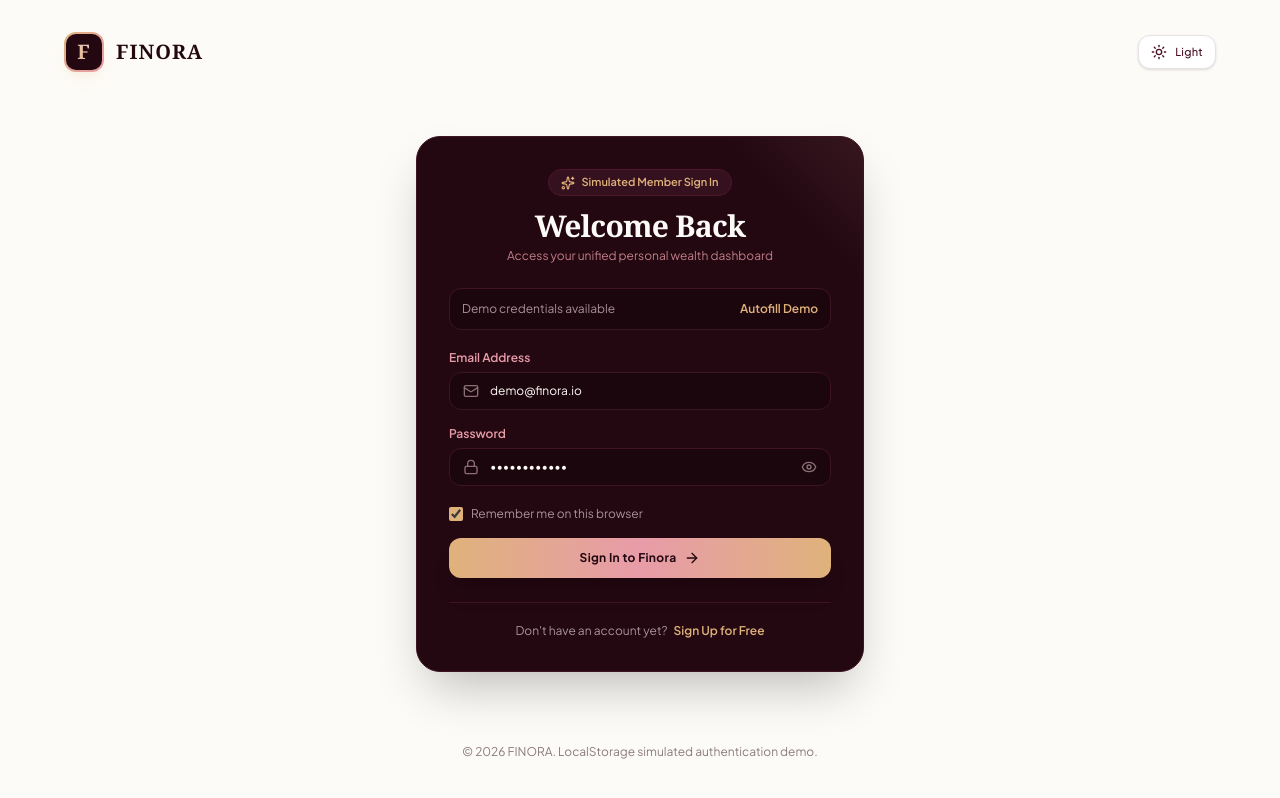
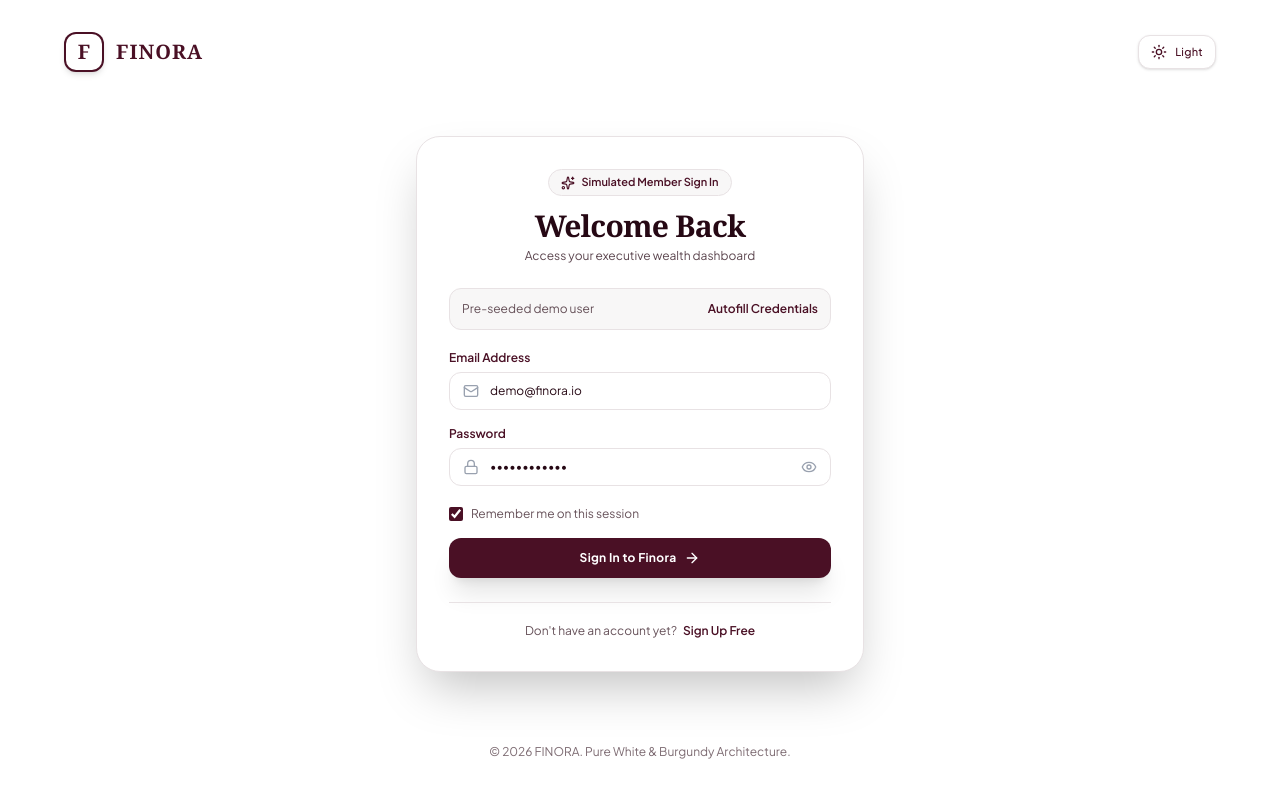
Before and after one commit to vermaanv01-boop/FINORA-Personal-Finance-Tracker., a React (Vite) app: page /login in a window 1280 px wide. Built offline with nearby package versions, Linux system fonts and the light colour scheme; a web font is replaced by a local one.

Commit message:
changing ui

```diff
--- a/src/pages/LoginPage.jsx
+++ b/src/pages/LoginPage.jsx
@@ -7,14 +7,15 @@ import {
   EyeOff,
   ArrowRight,
   Sparkles,
-  ShieldCheck,
-  CheckCircle2
+  ShieldCheck
 } from 'lucide-react';
 import { useAuth } from '../context/AuthContext';
+import { useTheme } from '../context/ThemeContext';
 import ThemeToggle from '../components/ThemeToggle';
 
 export default function LoginPage() {
   const { login, demoUser } = useAuth();
+  const { isDark } = useTheme();
   const navigate = useNavigate();
 
   const [email, setEmail] = useState('demo@finora.io');
@@ -42,7 +43,7 @@ export default function LoginPage() {
       } else {
         setError(res.error);
       }
-    }, 300);
+    }, 250);
   };
 
   const fillDemo = () => {
@@ -52,18 +53,25 @@ export default function LoginPage() {
   };
 
   return (
-    <div className="min-h-screen flex flex-col justify-between bg-[#FDFBF7] dark:bg-[#0F0307] text-[#1F2937] dark:text-[#FDFBF7] transition-colors p-4 sm:p-6">
+    <div className={`
+      min-h-screen flex flex-col justify-between transition-colors duration-300 p-4 sm:p-6
+      ${isDark ? 'bg-[#260814] text-[#FFFFFF]' : 'bg-[#FFFFFF] text-[#260814]'}
+    `}>
       {/* Header bar */}
       <header className="max-w-6xl w-full mx-auto flex items-center justify-between py-2">
         <NavLink to="/" className="flex items-center gap-3 group">
-          <div className="w-10 h-10 rounded-xl bg-gradient-to-br from-[#DFB27A] to-[#E89BA8] p-0.5 flex items-center justify-center shadow-lg shadow-[#DFB27A]/10 group-hover:scale-105 transition-transform">
-            <div className="w-full h-full bg-[#230811] rounded-[10px] flex items-center justify-center">
-              <span className="font-serif font-extrabold text-xl tracking-wider text-transparent bg-clip-text bg-gradient-to-tr from-[#DFB27A] to-[#F7D6DC]">
-                F
-              </span>
+          <div className={`
+            w-10 h-10 rounded-xl p-0.5 flex items-center justify-center shadow-md transition-transform group-hover:scale-105
+            ${isDark ? 'bg-[#FFFFFF]' : 'bg-[#4A1025]'}
+          `}>
+            <div className={`
+              w-full h-full rounded-[10px] flex items-center justify-center font-serif font-extrabold text-xl
+              ${isDark ? 'bg-[#260814] text-[#FFFFFF]' : 'bg-[#FFFFFF] text-[#4A1025]'}
+            `}>
+              F
             </div>
           </div>
-          <span className="font-serif font-bold text-xl tracking-wider text-[#230811] dark:text-[#FDFBF7]">
+          <span className={`font-serif font-bold text-xl tracking-wider ${isDark ? 'text-[#FFFFFF]' : 'text-[#4A1025]'}`}>
             FINORA
           </span>
         </NavLink>
@@ -73,37 +81,49 @@ export default function LoginPage() {
 
       {/* Login Card */}
       <main className="max-w-md w-full mx-auto my-auto py-8">
-        <div className="bg-[#230811] border border-[#3E1421] rounded-3xl p-6 sm:p-8 shadow-2xl text-[#FDFBF7] relative overflow-hidden">
-          <div className="absolute top-0 right-0 w-36 h-36 bg-gradient-to-bl from-[#E89BA8]/10 via-transparent to-transparent rounded-bl-full pointer-events-none" />
-
+        <div className={`
+          border rounded-3xl p-6 sm:p-8 shadow-2xl relative overflow-hidden transition-all
+          ${isDark
+            ? 'bg-[#360B1C] border-[#52152C] text-[#FFFFFF]'
+            : 'bg-[#FFFFFF] border-[#E8E2E4] text-[#260814]'
+          }
+        `}>
           {/* Title */}
           <div className="text-center mb-6">
-            <div className="inline-flex items-center gap-1.5 px-3 py-1 rounded-full bg-[#35101E] border border-[#4E1829] text-[11px] font-semibold text-[#DFB27A] mb-3">
+            <div className={`
+              inline-flex items-center gap-1.5 px-3 py-1 rounded-full border text-[11px] font-semibold mb-3
+              ${isDark ? 'bg-[#260814] border-[#52152C] text-[#FFFFFF]' : 'bg-[#F8F7F7] border-[#E8E2E4] text-[#4A1025]'}
+            `}>
               <Sparkles className="w-3.5 h-3.5" />
               <span>Simulated Member Sign In</span>
             </div>
-            <h1 className="font-serif text-2xl sm:text-3xl font-bold tracking-tight text-[#FDFBF7]">
+            <h1 className={`font-serif text-2xl sm:text-3xl font-bold tracking-tight ${isDark ? 'text-[#FFFFFF]' : 'text-[#260814]'}`}>
               Welcome Back
             </h1>
-            <p className="text-xs text-[#E89BA8]/80 mt-1">
-              Access your unified personal wealth dashboard
+            <p className={`text-xs mt-1 ${isDark ? 'text-[#FFFFFF]/70' : 'text-[#260814]/75'}`}>
+              Access your executive wealth dashboard
             </p>
           </div>
 
           {/* Quick Demo Fill Pill */}
-          <div className="mb-5 p-3 rounded-xl bg-[#1C060D] border border-[#3D1421] flex items-center justify-between text-xs">
-            <span className="text-[#A89299]">Demo credentials available</span>
+          <div className={`
+            mb-5 p-3 rounded-xl border flex items-center justify-between text-xs
+            ${isDark ? 'bg-[#260814] border-[#52152C]' : 'bg-[#F8F7F7] border-[#E8E2E4]'}
+          `}>
+            <span className={isDark ? 'text-[#FFFFFF]/70' : 'text-[#260814]/70'}>
+              Pre-seeded demo user
+            </span>
             <button
               type="button"
               onClick={fillDemo}
-              className="text-[#DFB27A] hover:underline font-semibold"
+              className={`font-semibold hover:underline cursor-pointer ${isDark ? 'text-[#FFFFFF]' : 'text-[#4A1025]'}`}
             >
-              Autofill Demo
+              Autofill Credentials
             </button>
           </div>
 
           {error && (
-            <div className="mb-4 p-3 rounded-xl bg-rose-950/60 border border-rose-800 text-rose-300 text-xs font-medium">
+            <div className="mb-4 p-3 rounded-xl bg-red-950/60 border border-red-800 text-white text-xs font-medium">
               {error}
             </div>
           )}
@@ -111,17 +131,23 @@ export default function LoginPage() {
           {/* Form */}
           <form onSubmit={handleSubmit} className="space-y-4">
             <div>
-              <label className="block text-xs font-semibold text-[#E89BA8] mb-1.5">
+              <label className={`block text-xs font-semibold mb-1.5 ${isDark ? 'text-[#FFFFFF]/90' : 'text-[#4A1025]'}`}>
                 Email Address
               </label>
               <div className="relative">
-                <Mail className="w-4 h-4 absolute left-3.5 top-1/2 -translate-y-1/2 text-[#8C6E76]" />
+                <Mail className="w-4 h-4 absolute left-3.5 top-1/2 -translate-y-1/2 text-gray-400" />
                 <input
                   type="email"
                   value={email}
                   onChange={(e) => setEmail(e.target.value)}
                   placeholder="name@finora.io"
-                  className="w-full pl-10 pr-4 py-2.5 rounded-xl bg-[#1C060D] border border-[#3D1421] text-xs text-[#FDFBF7] placeholder:text-[#6E555C] focus:outline-hidden focus:border-[#E89BA8]"
+                  className={`
+                    w-full pl-10 pr-4 py-2.5 rounded-xl border text-xs focus:outline-hidden transition-all
+                    ${isDark
+                      ? 'bg-[#260814] border-[#52152C] text-[#FFFFFF] placeholder:text-[#FFFFFF]/30 focus:border-[#FFFFFF]'
+                      : 'bg-[#FFFFFF] border-[#E8E2E4] text-[#260814] placeholder:text-gray-400 focus:border-[#4A1025]'
+                    }
+                  `}
                   required
                 />
               </div>
@@ -129,24 +155,30 @@ export default function LoginPage() {
 
             <div>
               <div className="flex items-center justify-between mb-1.5">
-                <label className="text-xs font-semibold text-[#E89BA8]">
+                <label className={`text-xs font-semibold ${isDark ? 'text-[#FFFFFF]/90' : 'text-[#4A1025]'}`}>
                   Password
                 </label>
               </div>
               <div className="relative">
-                <Lock className="w-4 h-4 absolute left-3.5 top-1/2 -translate-y-1/2 text-[#8C6E76]" />
+                <Lock className="w-4 h-4 absolute left-3.5 top-1/2 -translate-y-1/2 text-gray-400" />
                 <input
                   type={showPassword ? 'text' : 'password'}
                   value={password}
                   onChange={(e) => setPassword(e.target.value)}
                   placeholder="••••••••••••"
-                  className="w-full pl-10 pr-10 py-2.5 rounded-xl bg-[#1C060D] border border-[#3D1421] text-xs text-[#FDFBF7] placeholder:text-[#6E555C] focus:outline-hidden focus:border-[#E89BA8]"
+                  className={`
+                    w-full pl-10 pr-10 py-2.5 rounded-xl border text-xs focus:outline-hidden transition-all
+                    ${isDark
+                      ? 'bg-[#260814] border-[#52152C] text-[#FFFFFF] placeholder:text-[#FFFFFF]/30 focus:border-[#FFFFFF]'
+                      : 'bg-[#FFFFFF] border-[#E8E2E4] text-[#260814] placeholder:text-gray-400 focus:border-[#4A1025]'
+                    }
+                  `}
                   required
                 />
                 <button
                   type="button"
                   onClick={() => setShowPassword(!showPassword)}
-                  className="absolute right-3.5 top-1/2 -translate-y-1/2 text-[#8C6E76] hover:text-[#FDFBF7]"
+                  className="absolute right-3.5 top-1/2 -translate-y-1/2 text-gray-400 hover:text-gray-600 dark:hover:text-white"
                 >
                   {showPassword ? <EyeOff className="w-4 h-4" /> : <Eye className="w-4 h-4" />}
                 </button>
@@ -155,14 +187,14 @@ export default function LoginPage() {
 
             {/* Remember Me */}
             <div className="flex items-center justify-between pt-1">
-              <label className="flex items-center gap-2 cursor-pointer text-xs text-[#A89299]">
+              <label className={`flex items-center gap-2 cursor-pointer text-xs ${isDark ? 'text-[#FFFFFF]/70' : 'text-[#260814]/70'}`}>
                 <input
                   type="checkbox"
                   checked={rememberMe}
                   onChange={(e) => setRememberMe(e.target.checked)}
-                  className="w-3.5 h-3.5 accent-[#DFB27A] rounded cursor-pointer"
+                  className="w-3.5 h-3.5 accent-[#4A1025] rounded cursor-pointer"
                 />
-                <span>Remember me on this browser</span>
+                <span>Remember me on this session</span>
               </label>
             </div>
 
@@ -170,7 +202,13 @@ export default function LoginPage() {
             <button
               type="submit"
               disabled={loading}
-              className="w-full mt-2 py-3 rounded-xl bg-gradient-to-r from-[#DFB27A] via-[#E89BA8] to-[#DFB27A] text-[#230811] font-bold text-xs tracking-wide shadow-xl hover:opacity-95 transition-all flex items-center justify-center gap-2 active:scale-98 cursor-pointer"
+              className={`
+                w-full mt-2 py-3 rounded-xl font-bold text-xs tracking-wide shadow-xl transition-all flex items-center justify-center gap-2 active:scale-95 cursor-pointer
+                ${isDark
+                  ? 'bg-[#FFFFFF] text-[#260814] hover:bg-[#F8F7F7]'
+                  : 'bg-[#4A1025] text-[#FFFFFF] hover:bg-[#5E142F]'
+                }
+              `}
             >
               <span>{loading ? 'Authenticating...' : 'Sign In to Finora'}</span>
               <ArrowRight className="w-4 h-4" />
@@ -178,18 +216,18 @@ export default function LoginPage() {
           </form>
 
           {/* Link to Sign Up */}
-          <div className="mt-6 pt-5 border-t border-[#3D1421] text-center text-xs text-[#A89299]">
+          <div className={`mt-6 pt-5 border-t text-center text-xs ${isDark ? 'border-[#52152C] text-[#FFFFFF]/70' : 'border-[#E8E2E4] text-[#260814]/70'}`}>
             Don't have an account yet?{' '}
-            <NavLink to="/signup" className="text-[#DFB27A] hover:underline font-semibold ml-1">
-              Sign Up for Free
+            <NavLink to="/signup" className={`font-semibold hover:underline ml-1 ${isDark ? 'text-[#FFFFFF]' : 'text-[#4A1025]'}`}>
+              Sign Up Free
             </NavLink>
           </div>
         </div>
       </main>
 
       {/* Footer */}
-      <footer className="text-center text-xs text-[#8C7A80] py-4">
-        © 2026 FINORA. LocalStorage simulated authentication demo.
+      <footer className={`text-center text-xs py-4 ${isDark ? 'text-[#FFFFFF]/50' : 'text-[#260814]/60'}`}>
+        © 2026 FINORA. Pure White & Burgundy Architecture.
       </footer>
     </div>
   );
```
